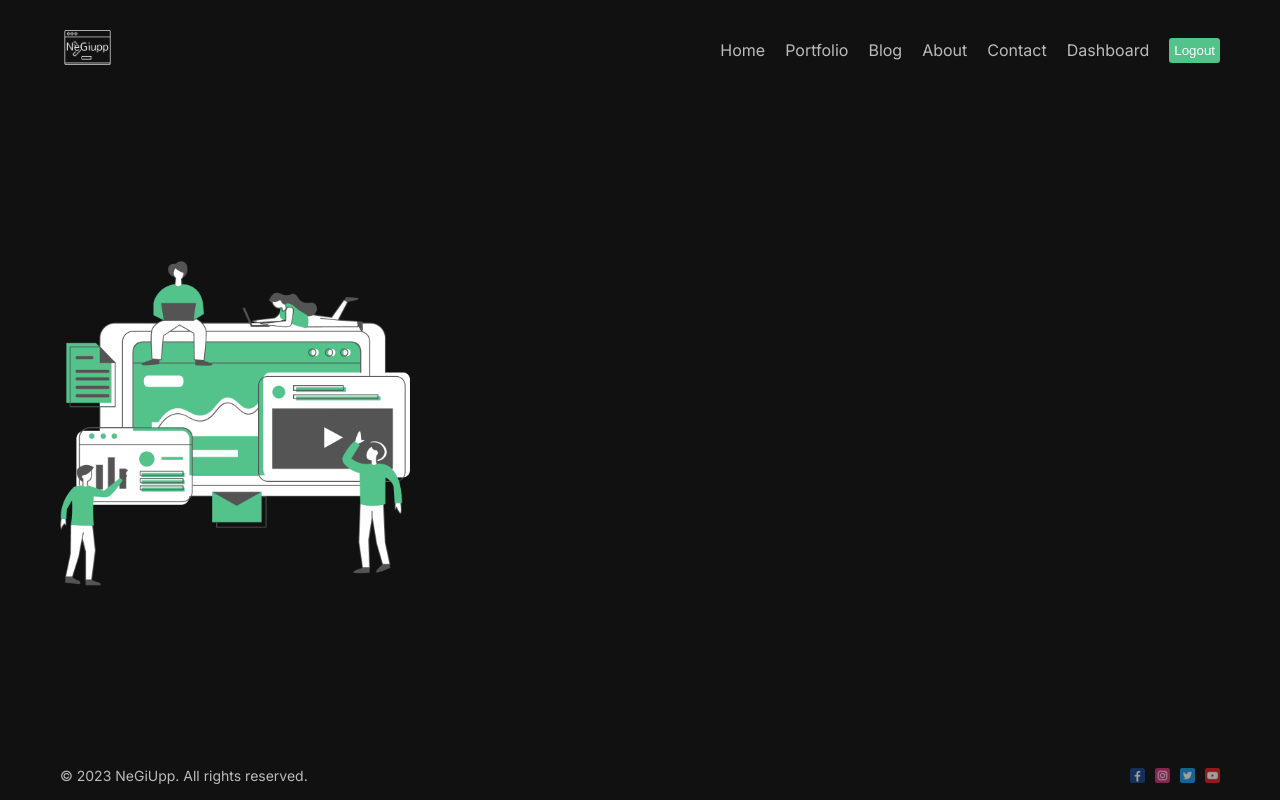
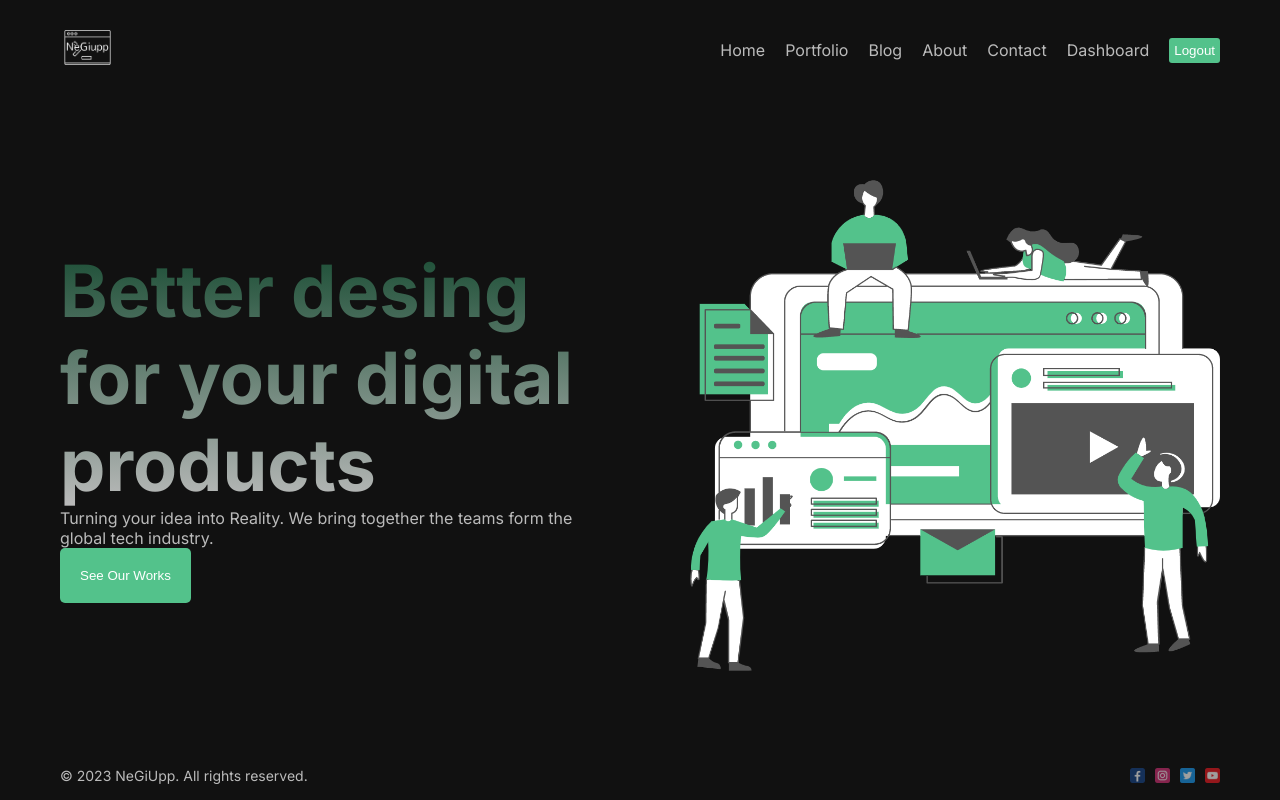
Before and after one commit to juansesu3/my-page, a Next.js app: page / in a window 1280 px wide. Built offline with nearby package versions, Linux system fonts and the light colour scheme.

Commit message:
working on home page and starting with about page

```diff
--- a/next.config.js
+++ b/next.config.js
@@ -1,4 +1,8 @@
 /** @type {import('next').NextConfig} */
-const nextConfig = {}
+const nextConfig = {
+  images: {
+    domains: ["images.pixels.com"],
+  },
+};
 
-module.exports = nextConfig
+module.exports = nextConfig;
--- a/src/app/page.jsx
+++ b/src/app/page.jsx
@@ -1,11 +1,23 @@
 import Image from "next/image";
 import styles from "./page.module.css";
-import Hero from "../../public/hero.png"
+import Hero from "../../public/hero.png";
 
 const Home = () => {
   return (
     <div className={styles.container}>
-    <Image src={Hero} alt="hero-image" width={350} height={350} className={styles.img}/>
+      <div className={styles.item}>
+        <h1 className={styles.title}>
+          Better desing for your digital products
+        </h1>
+        <p className={styles.description}>
+          Turning your idea into Reality. We bring together the teams form the
+          global tech industry.
+        </p>
+        <button className={styles.button}>See Our Works</button>
+      </div>
+      <div className={styles.item}>
+        <Image src={Hero} alt="hero-image" className={styles.img} />
+      </div>
     </div>
   );
 };
--- a/src/app/page.module.css
+++ b/src/app/page.module.css
@@ -1,3 +1,42 @@
-.container{
+.container {
+    display: flex;
+    align-items: center;
+    gap: 100px;
+}
+
+.item {
+    flex: 1;
+    display: flex;
+    flex-direction: column;
+}
+
+.title {
+    font-size: 72px;
+    background: linear-gradient(to bottom, #194c33, #bbb);
+    -webkit-background-clip: text;
+    -webkit-text-fill-color: transparent;
+}
+
+.img {
+    width: 100%;
+    height: 500px;
+    object-fit: cover;
+}
+
+.desc {
+    font-size: 24px;
+    font-weight: 300;
 
 }
+
+.button {
+    padding: 20px;
+    cursor: pointer;
+    background-color: #53c28b;
+    border: none;
+    border-radius: 5px;
+    width: max-content;
+    color: white;
+
+
+}
```
